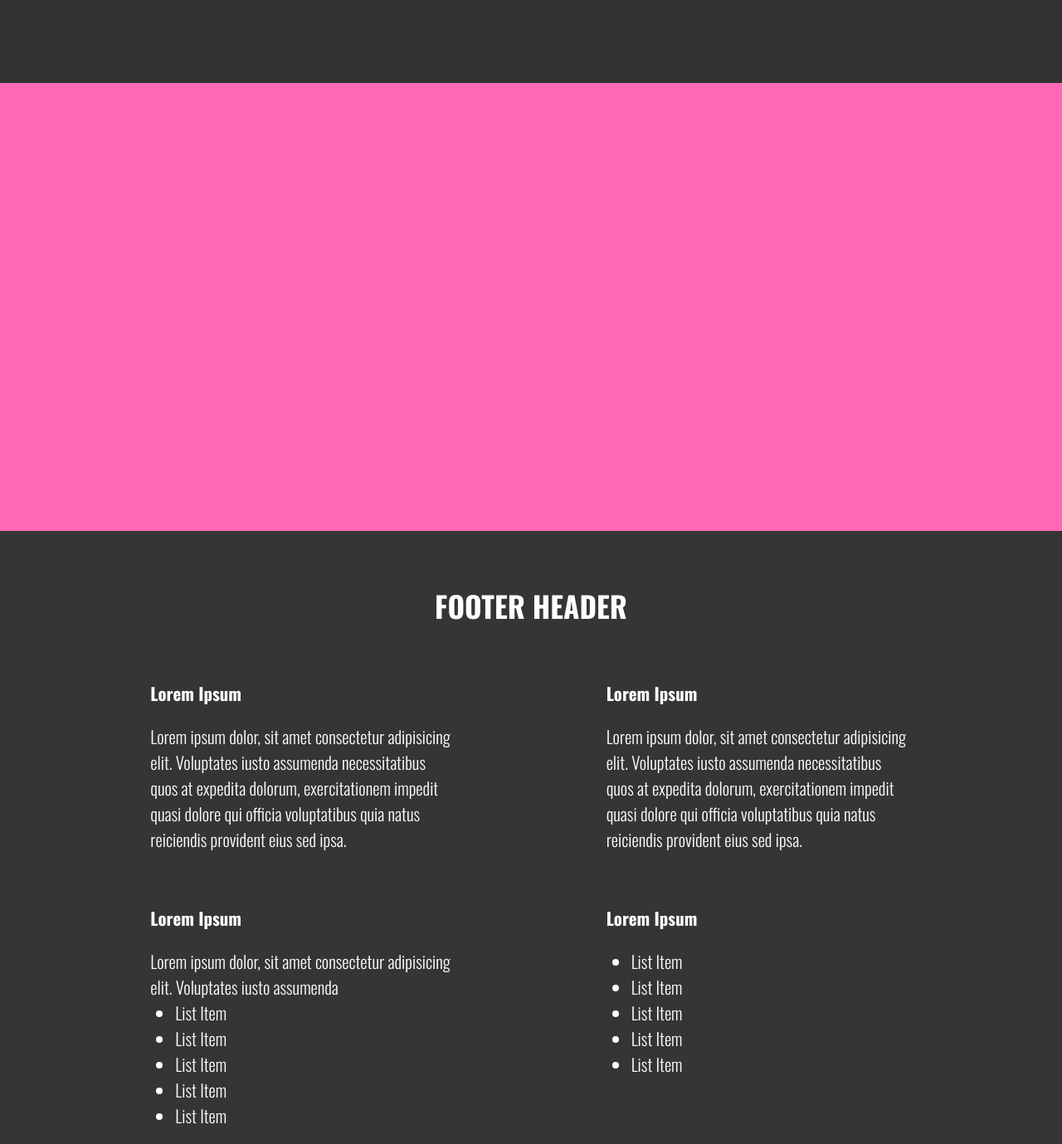
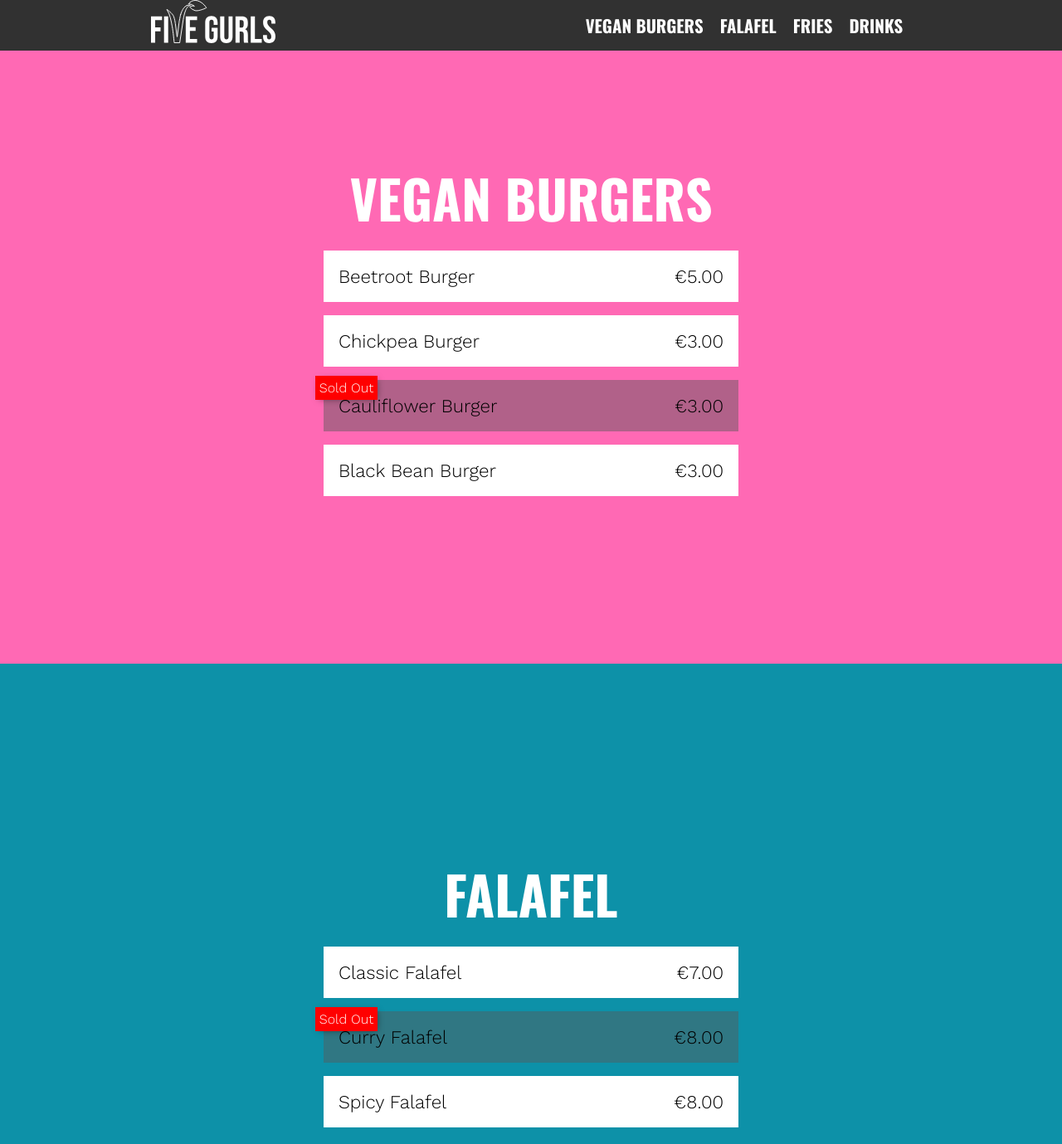
Before and after one commit to Sloggiebear/portfolio-project-takeaway-website, a plain HTML site: page index.html in a window 1280 px wide. Shown: the top 1379 px of the page at 83% size. Drawn offline with nearby package versions, Linux system fonts and the light colour scheme; no server answers.

Commit message:
veganising the menu and adding logo

```diff
--- a/app.js
+++ b/app.js
@@ -1,5 +1,7 @@
 
-const apiURL = "https://api.npoint.io/5f458ccb947908d10993"
+const apiURL = "data-vegan.json"
+// Changed the datasource to a local veganised version json file for my portfolio to normalise plant-based alternatives.
+// const apiURL = "https://api.npoint.io/5f458ccb947908d10993"
 
 const formatter = new Intl.NumberFormat('en-EU', {
     style: 'currency',
--- /dev/null
+++ b/data-vegan.json
@@ -0,0 +1,99 @@
+{
+    "MenuSections":[
+       {
+          "Name":"Vegan Burgers",
+          "MenuItems":[
+             {
+                "Name":"Beetroot Burger",
+                "Price":5,
+                "SoldOut":false
+             },
+             {
+                "Name":"Chickpea Burger",
+                "Price":3,
+                "SoldOut":false
+             },
+             {
+                "Name":"Cauliflower Burger",
+                "Price":3,
+                "SoldOut":true
+             },
+             {
+                "Name":"Black Bean Burger",
+                "Price":3,
+                "SoldOut":false
+             }
+          ]
+       },
+       {
+          "Name":"Falafel",
+          "MenuItems":[
+             {
+                "Name":"Classic Falafel",
+                "Price":7,
+                "SoldOut":false
+             },
+             {
+                "Name":"Curry Falafel",
+                "Price":8,
+                "SoldOut":true
+             },
+             {
+                "Name":"Spicy Falafel",
+                "Price":8,
+                "SoldOut":false
+             }
+          ]
+       },
+       {
+          "Name":"Fries",
+          "MenuItems":[
+             {
+                "Name":"Fries",
+                "Price":2.5,
+                "SoldOut":false
+             },
+             {
+                "Name":"Vegan Garlic Fries",
+                "Price":3.2,
+                "SoldOut":false
+             },
+             {
+                "Name":"Sweet Potatoe Fries",
+                "Price":3.5,
+                "SoldOut":false
+             },
+             {
+                "Name":"Curry Fries",
+                "Price":3.5,
+                "SoldOut":false
+             }
+          ]
+       },
+       {
+          "Name":"Drinks",
+          "MenuItems":[
+             {
+                "Name":"Coke",
+                "Price":1.2,
+                "SoldOut":false
+             },
+             {
+                "Name":"Coconut Water",
+                "Price":1.2,
+                "SoldOut":false
+             },
+             {
+                "Name":"Orange Juice",
+                "Price":1.2,
+                "SoldOut":false
+             },
+             {
+               "Name":"Mineral Water",
+               "Price":1.2,
+               "SoldOut":false
+            }
+          ]
+       }
+    ]
+ }
--- a/index.html
+++ b/index.html
@@ -10,6 +10,9 @@
   <body>
     <!-- Start Nav -->
     <nav id="nav">
+      <a href="#" >
+        <img class="logo" src="/img/logo.svg" alt="Five Gurls">
+      </a>
       <ul id="navitems"></ul>
     </nav>
     <!-- End Nav -->
@@ -57,43 +60,32 @@
 
     <!-- Start Footer -->
     <footer>
-      <h3 class="footer--heading">Footer Header</h3>
       <div class="footer--columns">
         <div class="footer--col">
-          <h4>Lorem Ipsum</h4>
+          <img src="/img/logo.svg" class="logo" alt="Five Gurls">
+          <p>155 Main Street Road,<br/>
+          Wicklow Town,<br/>
+          Wicklow,<br/>
+          Ireland W182HS</p>
+        </div>
+        <div class="footer--col">
+          <h4>Tasty Vegan Food</h4>
           Lorem ipsum dolor, sit amet consectetur adipisicing elit. Voluptates
           iusto assumenda necessitatibus quos at expedita dolorum,
           exercitationem impedit quasi dolore qui officia voluptatibus quia
           natus reiciendis provident eius sed ipsa.
         </div>
         <div class="footer--col">
-          <h4>Lorem Ipsum</h4>
-          Lorem ipsum dolor, sit amet consectetur adipisicing elit. Voluptates
-          iusto assumenda necessitatibus quos at expedita dolorum,
-          exercitationem impedit quasi dolore qui officia voluptatibus quia
-          natus reiciendis provident eius sed ipsa.
-        </div>
-        <div class="footer--col">
-          <h4>Lorem Ipsum</h4>
-          Lorem ipsum dolor, sit amet consectetur adipisicing elit. Voluptates
-          iusto assumenda
-          <ul>
-            <li>List Item</li>
-            <li>List Item</li>
-            <li>List Item</li>
-            <li>List Item</li>
-            <li>List Item</li>
-          </ul>
-        </div>
-        <div class="footer--col">
-          <h4>Lorem Ipsum</h4>
-          <ul>
-            <li>List Item</li>
-            <li>List Item</li>
-            <li>List Item</li>
-            <li>List Item</li>
-            <li>List Item</li>
-          </ul>
+          <h4>Gurl, You Follow?</h4>
+          <p>Catch us posting on your socials</p>
+          <div class="social">
+            <a href="#">
+              <svg id="Layer_1" data-name="Layer 1" xmlns="http://www.w3.org/2000/svg" viewBox="0 0 24 24"><path class="cls-1" d="M10,3a7,7,0,0,0-7,7V20a7,7,0,0,0,7,7H20a7,7,0,0,0,7-7V10a7,7,0,0,0-7-7ZM22,7a.94.94,0,0,1,1,1,1,1,0,0,1-2,0A.94.94,0,0,1,22,7ZM15,9a6,6,0,1,1-6,6A6,6,0,0,1,15,9Zm0,2a4,4,0,1,0,4,4A4,4,0,0,0,15,11Z" transform="translate(-3 -3)"/></svg>
+            </a>
+            <a href="#">
+              <svg id="Layer_1" data-name="Layer 1" xmlns="http://www.w3.org/2000/svg" viewBox="0 0 25.9 21.2"><path class="cls-1" d="M28,6.9a10.89,10.89,0,0,1-3.1.8,5.35,5.35,0,0,0,2.3-3A10,10,0,0,1,23.8,6a5.61,5.61,0,0,0-3.9-1.7,5.34,5.34,0,0,0-5.3,5.3,4.87,4.87,0,0,0,.1,1.2,14.86,14.86,0,0,1-11-5.6,10,10,0,0,0-.6,2.9,5,5,0,0,0,2.4,4.4,4.81,4.81,0,0,1-2.4-.7v.1a5.26,5.26,0,0,0,4.3,5.2,5.9,5.9,0,0,1-1.4.2,3.4,3.4,0,0,1-1-.1,5.28,5.28,0,0,0,5,3.7,10.78,10.78,0,0,1-6.6,2.3,5.7,5.7,0,0,1-1.3-.1,15.43,15.43,0,0,0,8.2,2.4A15.09,15.09,0,0,0,25.5,10.3V9.6A10.85,10.85,0,0,0,28,6.9Z" transform="translate(-2.1 -4.3)"/></svg>
+            </a>
+          </div>
         </div>
       </div>
     </footer>
--- a/style.scss
+++ b/style.scss
@@ -1,4 +1,5 @@
 @import url("https://fonts.googleapis.com/css2?family=Oswald:wght@300;700&display=swap");
+@import url('https://fonts.googleapis.com/css2?family=Work+Sans:wght@300&display=swap');
 
 * {
   padding: 0px;
@@ -11,7 +12,15 @@ html {
 }
 
 body {
+  font-family: 'Work Sans', sans-serif;
+}
+h1,h2,h3,h4,h5,h6 {
   font-family: "Oswald", sans-serif;
+}
+
+.logo {
+  max-width: 150px;
+  width: 100%;
 }
 
 nav {
@@ -22,7 +31,12 @@ nav {
   font-size: 1.3rem;
   z-index: 20;
   text-transform: uppercase;
-  height: 100px;
+  min-height: 2rem;
+  display: flex;
+  align-content: center;
+  flex-direction: row;
+  justify-content: space-around;
+  font-family: "Oswald", sans-serif;
 
   ul {
     list-style: none;
@@ -34,7 +48,7 @@ nav {
   }
 
   li {
-    padding: 35px 10px 34px 10px;
+    padding: 15px 10px 15px 10px;
 
     a {
       color: #ffffff;
@@ -50,13 +64,13 @@ nav {
 
 section {
   display: block;
-  min-height: 80vh;
   width: 100%;
   background-color: hotpink;
 }
 
 .menu--section {
   padding: 120px 20px 100px 20px;
+  min-height: min-content;
   background-color: hotpink;
   height: 100vh;
   display: flex;
@@ -83,10 +97,12 @@ section {
   }
 
   h2 {
-    font-size: 4rem;
+    font-size: clamp(2rem, 4rem, 5rem);
     margin-bottom: 2rem;
     text-transform: uppercase;
     color: white;
+    text-align: center;
+    line-height: 4rem;
   }
 }
 
@@ -204,6 +220,7 @@ section {
 
     .order-quantity {
       width: 100%;
+      max-width: 200px;
       text-align: center;
       font-size: 1.5rem;
       margin-bottom: 4em;
@@ -276,7 +293,6 @@ footer {
   background-color: rgb(53, 53, 53);
   color: white;
   padding: 2rem;
-  font-size: 1.3rem;
 
   .footer--heading {
     font-size: 2.2rem;
@@ -308,3 +324,23 @@ footer {
     }
   }
 }
+
+.social {
+  display: flex;
+  align-items: center;
+  flex-direction: row;
+  padding: 10px 0px;
+
+  svg {
+    fill: #ffffff;
+    width: 30px;
+    height: auto;
+    margin: 10px 15px 0px 0px;
+    transition: all ease-in-out 1.5s;
+
+    &:hover {
+      fill: hotpink;
+      transform: scale(1.2);
+    }
+  }
+}
```
Also changed, not shown: data-backup.json (added, +94 -0 lines), img/instagram.svg (added), img/logo.svg (added), img/twitter.svg (added), style.css, 2 other files.
